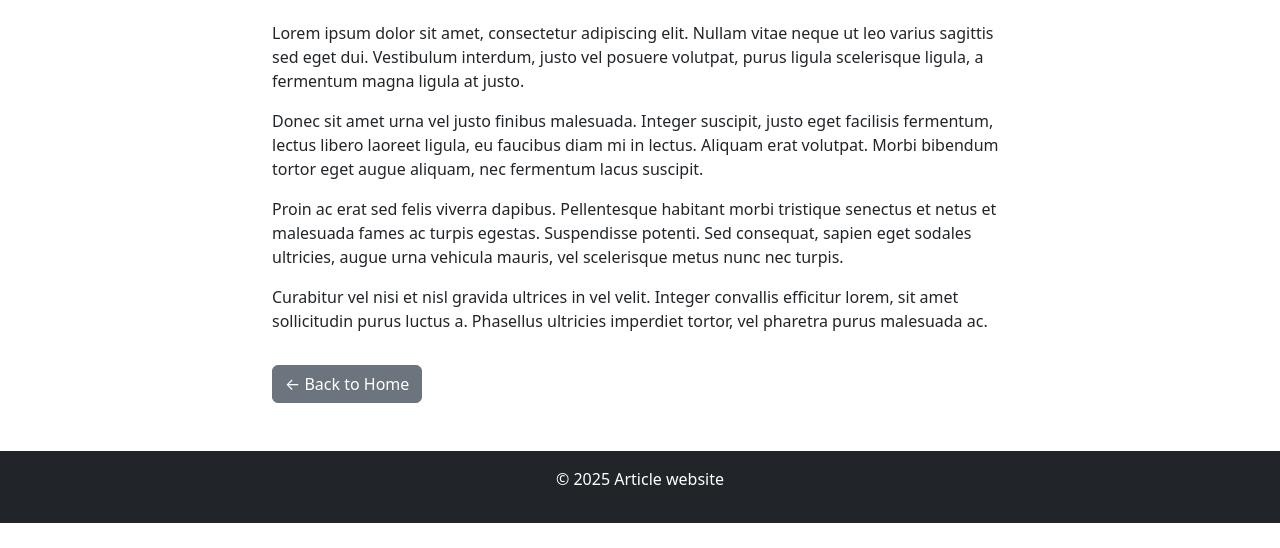
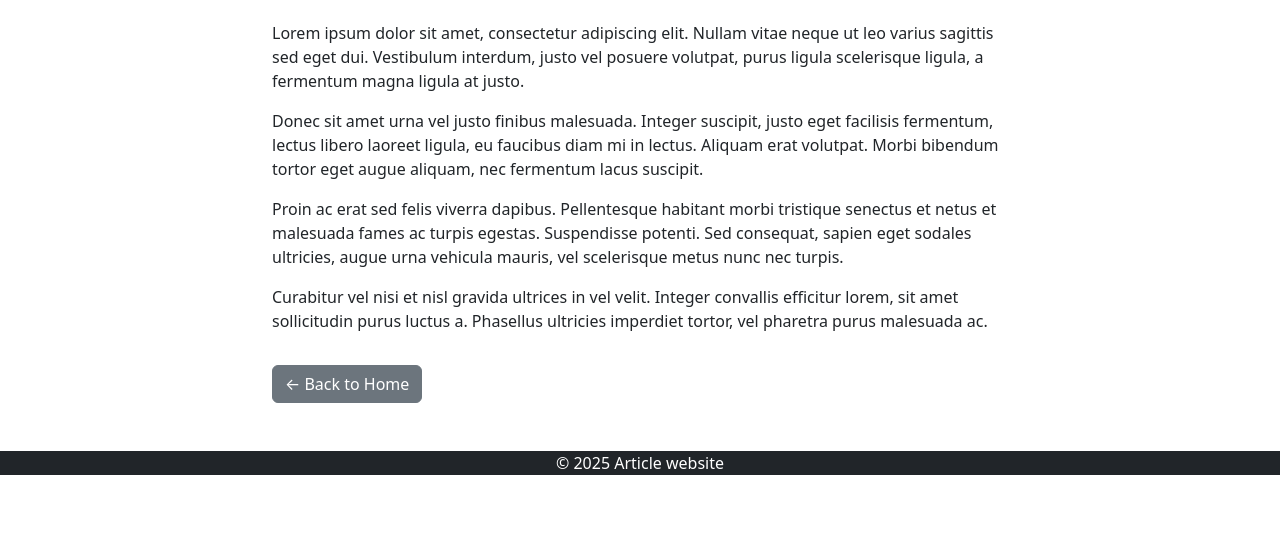
Before and after one commit to AL-4171/Article-Web, a plain HTML site: page details.html in a window 1280 px wide. Shown: the part 252-800 px from the top of the page. Drawn offline with Linux system fonts and the light colour scheme; a script that the page names is missing.

Commit message:
details.html

```diff
--- a/details.html
+++ b/details.html
@@ -102,7 +102,7 @@
     </div>
   </div>
 
-  <footer class="bg-dark text-white text-center py-3 my-0">
+  <footer class="bg-dark text-white text-center my-0">
     <p>&copy; 2025 Article website</p>
   </footer>
 
```
